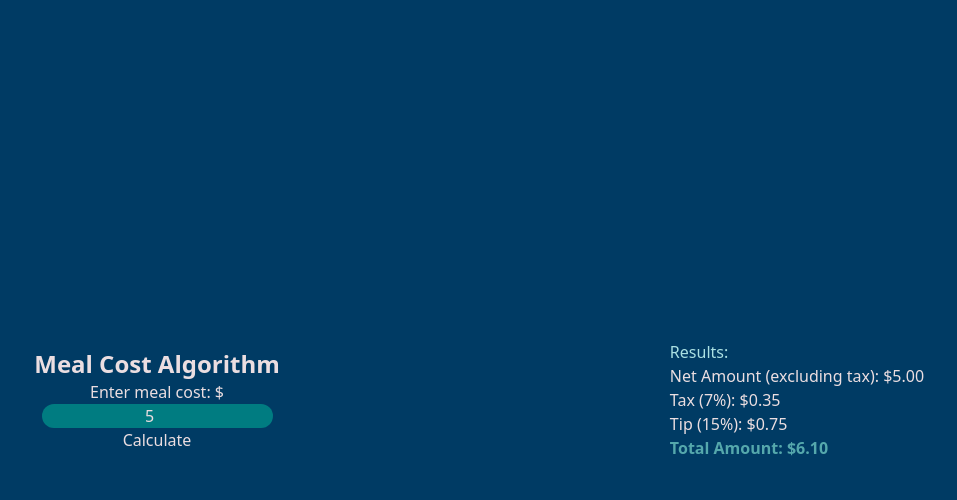
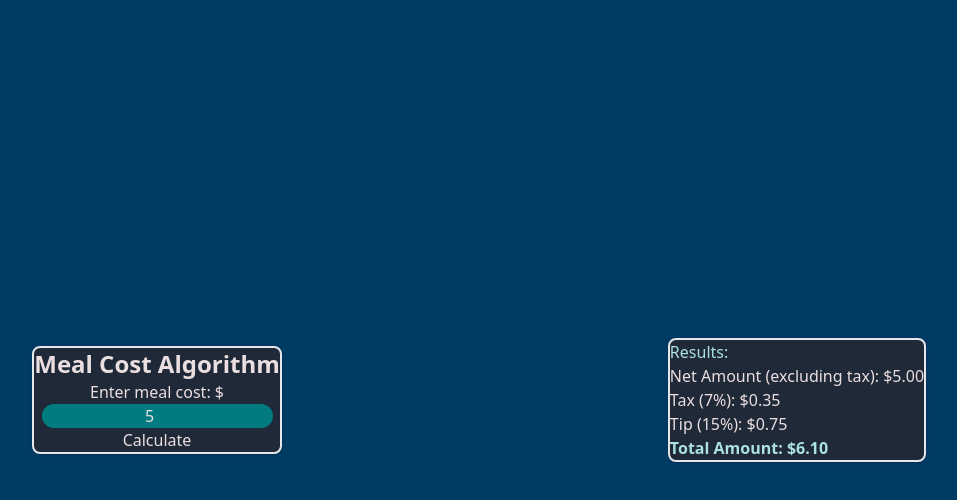
Before and after one commit to JahziahMatthews/meal-cost-algorithm, a plain HTML site: page index.html in a window 1280 px wide. Both pictures are taken after typing "5" into the empty fields and a click on the button "Calculate". Shown: the whole page, without its empty margins (163-1120 px from the left). Drawn offline with nearby package versions, Linux system fonts and the light colour scheme.

Commit message:
Made changes to JavaScript logic, added error message, and small IF statement with a return.

```diff
--- a/index.html
+++ b/index.html
@@ -1,35 +1,48 @@
 <!DOCTYPE html>
 <html lang="en">
+
 <head>
     <meta charset="UTF-8">
     <meta name="viewport" content="width=device-width, initial-scale=1.0">
     <title>Meal Cost Algorithm</title>
     <script src="https://cdn.tailwindcss.com"></script>
 </head>
+
 <body class="bg-[#003b64]">
 
     <div class="h-screen grid grid-cols-2 place-items-center text-[#ebdee1]">
 
-        <div class="flex flex-col items-center">
+        <div class="border-2 rounded-lg shadow bg-gray-800 flex flex-col items-center">
             <h2 class="text-center font-bold text-2xl">Meal Cost Algorithm</h2>
             <label>Enter meal cost: $</label>
-            <input  id="mealCost" class="bg-[#007c81] rounded-full outline-none text-center" type="number">
+            <input id="mealCost" class="bg-[#007c81] rounded-full outline-none text-center" type="number">
             <button onclick="calcBill()" class="hover:text-[#abe1e3]">Calculate</button>
+            <p id="errorMsg" class="text-red-400 font-semibold"></p>
         </div>
 
-        <div class="flex flex-col items-start">
+        <div class="border-2 rounded-lg shadow bg-gray-800 flex flex-col items-start">
             <h3 class="text-[#abe1e3]">Results:</h3>
             <p id="net"></p>
             <p id="tax"></p>
             <p id="tip"></p>
-            <p id="total" class="font-semibold text-[#55a8ac]"></p>
+            <p id="total" class="font-semibold text-[#abe1e3]"></p>
         </div>
     </div>
 
     <script>
         function calcBill() {
-            let mealCost = parseFloat(document.getElementById("mealCost").value);
+            const mealInput = document.getElementById("mealCost")
+            const errorMsg = document.getElementById("errorMsg")
+            let mealValue = mealInput.value.trim() // Dor taught me this !!!
 
+            if (mealValue === "" || isNaN(parseFloat(mealValue))) {
+                errorMsg.innerText = "Enter a valid meal cost!"
+                return
+            }
+
+            errorMsg.innerText = ""
+
+            let mealCost = parseFloat(mealValue)
             let tax = mealCost * 0.07;
             let tip = mealCost * 0.15;
             let total = mealCost + tax + tip;
@@ -41,4 +54,5 @@
         }
     </script>
 </body>
+
 </html>
```
